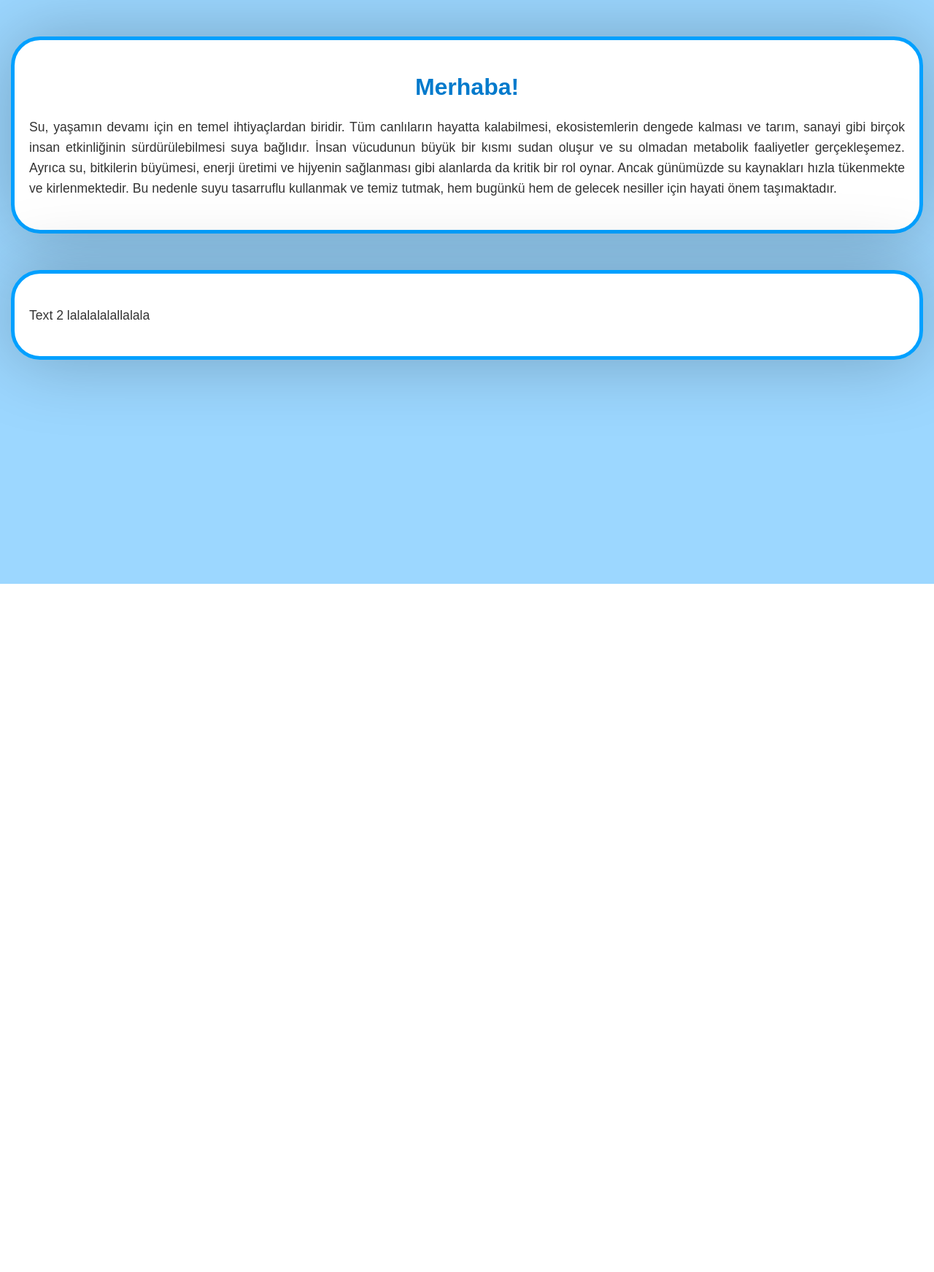
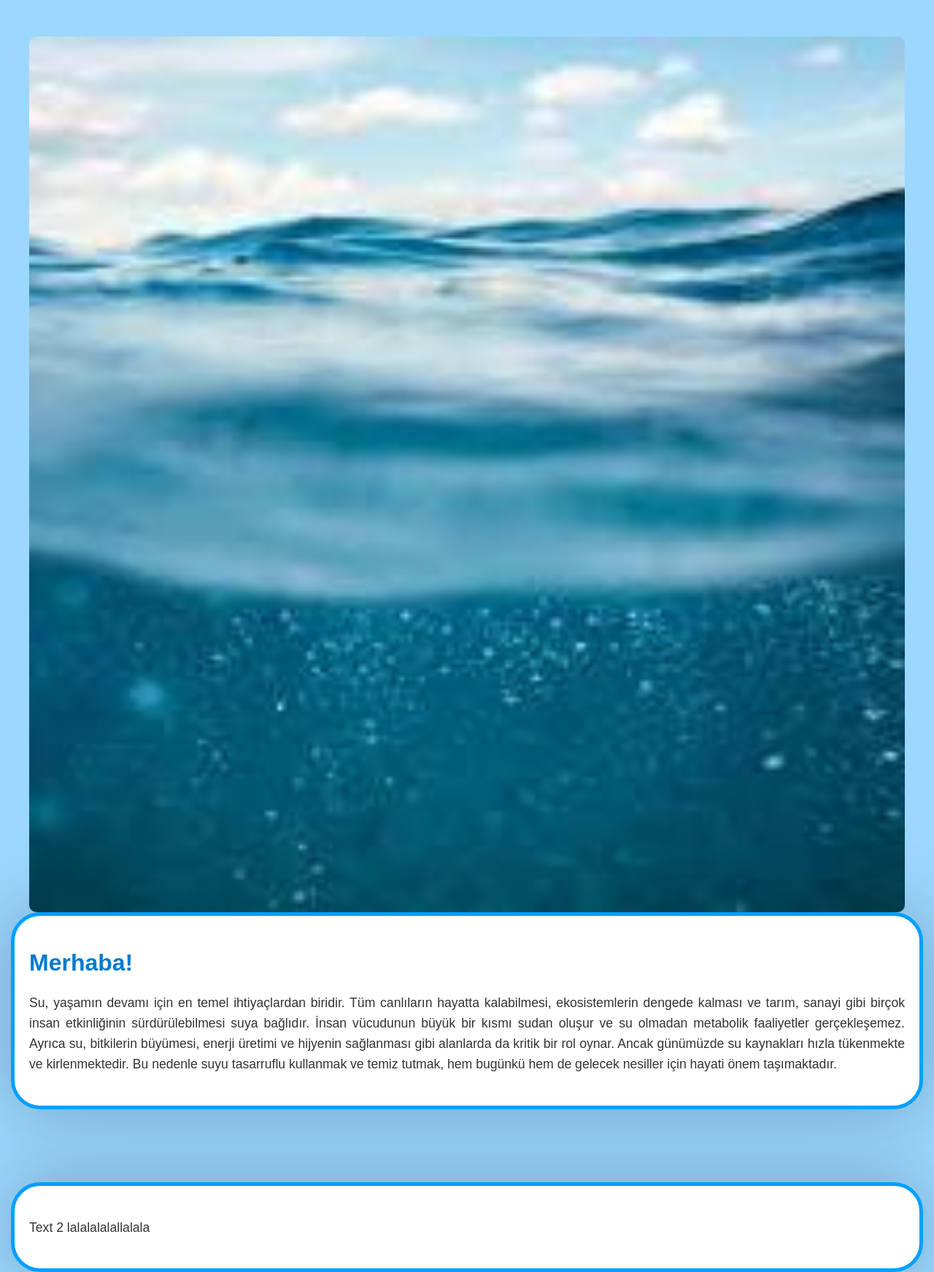
Before and after one commit to suprojegrubu/Su-Grubu, a Flask app: page / in a window 1280 px wide. Shown: the whole page at 73% size. Before the commit the page ends 800 px from the top, so only its background shows below. Run offline with Flask 3, Linux system fonts and the light colour scheme.

Commit message:
Update index.html

```diff
--- a/templates/index.html
+++ b/templates/index.html
@@ -8,7 +8,6 @@
     body {
       font-family: sans-serif;
       background-color: #9CD7FF;
-      text-align: center;
       padding-top: 50px;
       margin: 0;
     }
@@ -21,12 +20,18 @@
     margin: 0 auto;
     padding: 25px 20px;
     box-shadow: 0 0 100px rgba(0, 0, 0, 0.25);
-    margin-bottom: 50px;
+    margin-bottom: 100px;
   }
 
   .content:last-of-type {
     margin-bottom: 0;
   }
+
+  .image-container {
+    max-width: 1200px;
+    margin: 0 auto;
+   }
+
 
     h1 {
       color: #007ACC;
@@ -40,15 +45,19 @@
     }
 
     img {
-      max-width: 100%;
+      width: 100%;
       height: auto;
-      margin-top: 20px;
-      border-radius: 5px;
+      display: block;
+      margin: 0 auto;
+      border-radius: 10px;
     }
   </style>
 </head>
 <body>
-  <div class="content" style="margin-bottom: 50px;">
+  <div class="image-container">
+    <img src="{{ url_for('static', filename='SuProjesi-Resim1.jpg') }}" alt="Su görseli" class="img">
+  </div>
+  <div class="content">
     <h1>Merhaba!</h1>
     <p class="paragraph">
       Su, yaşamın devamı için en temel ihtiyaçlardan biridir. Tüm canlıların hayatta kalabilmesi, ekosistemlerin dengede kalması ve tarım, sanayi gibi birçok insan etkinliğinin sürdürülebilmesi suya bağlıdır.
```
